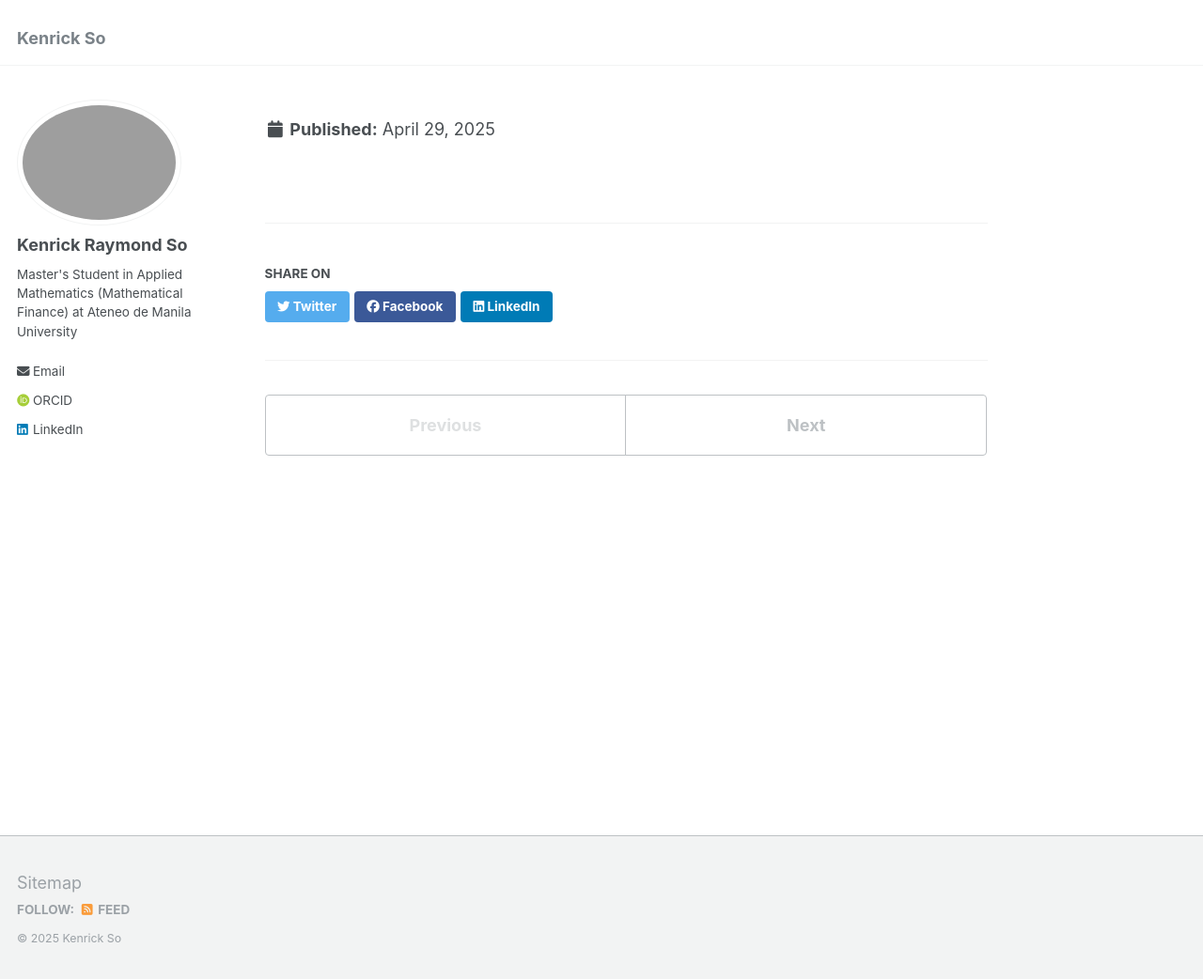
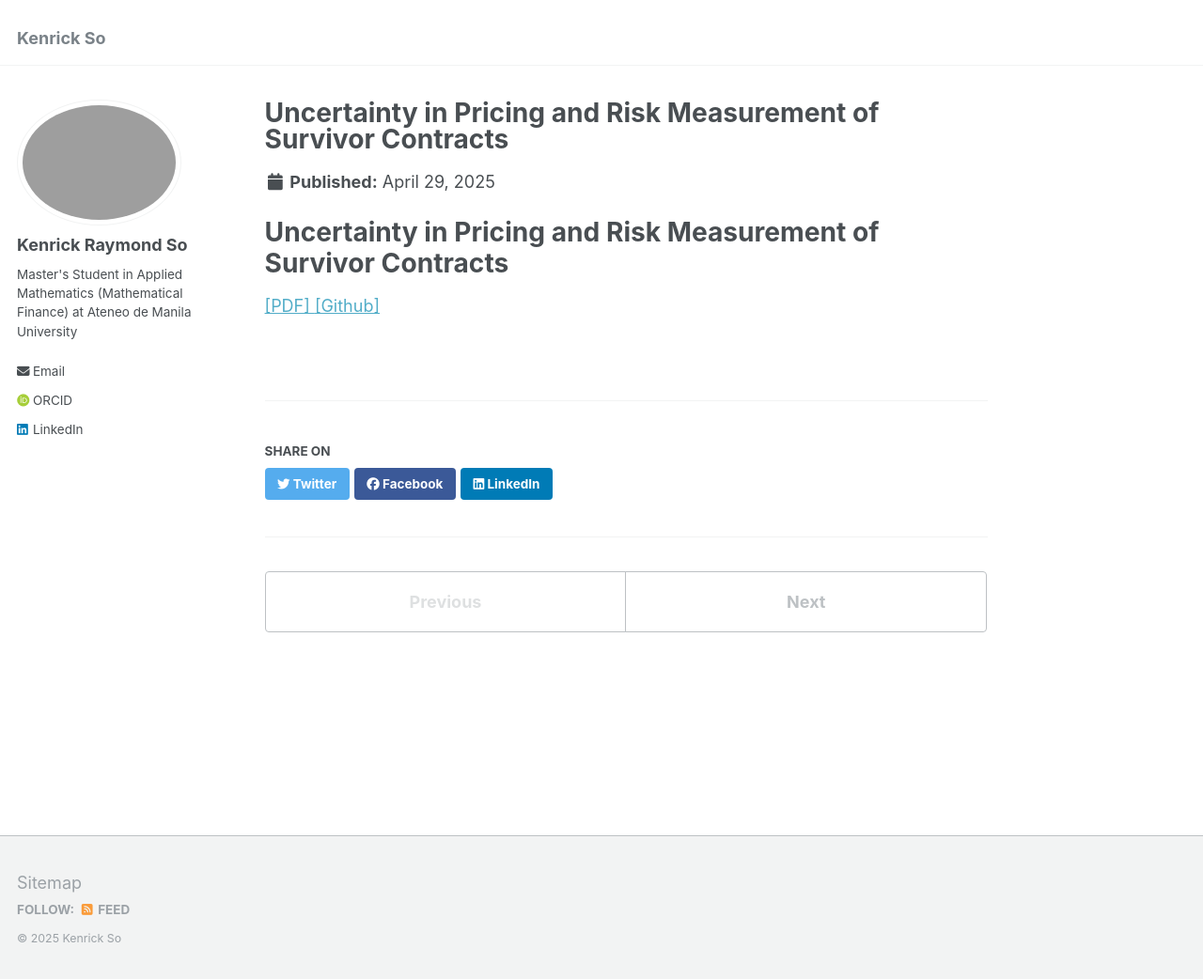
Before and after one commit to kenrickraymond/kenrickraymond.github.io, a Jekyll site: the page built from _portfolio/portfolio-1.md, in a window 1280 px wide and 1045 px high. Shown: the top 1042 px of the window at 94% size. Built offline with Jekyll 4.4.1, drawn with Linux system fonts in a browser that asks for light colours; some web fonts are replaced.

Commit message:
replaced error

```diff
--- a/_portfolio/portfolio-1.md
+++ b/_portfolio/portfolio-1.md
@@ -1,9 +1,14 @@
 ---
-title: "Uncertainty in Pricing and Risk Measurement of Survivor Contracts <a href='https://www.mdpi.com/2227-9091/13/2/35' target='_blank' onclick=\"gtag('event', 'click', { event_category: 'uncertainty-paper', event_action: 'click', event_label: 'PDF' });\">[PDF]</a> [[Github]](https://github.com/kenrickraymond/Longevity-Instrument-Pricing 'onclick=\"gtag(\'event\', \'click\', { event_category: \'uncertainty-paper\', event_action: \'click\', event_label: \'Github\' });\"')"
+title: "Uncertainty in Pricing and Risk Measurement of Survivor Contracts"
 excerpt: "Longevity risk, the uncertainty about how long retirees will live, poses a challenge for pension funds. If people live longer than expected, these funds can face financial strain. Traditionally, reinsurance has been the go-to solution to transfer this risk. However, there has been a rising interest in using capital markets to manage longevity risk, particularly through financial products like survivor swaps. These contracts allow institutions to share the risk of longevity, but the market is still in its early stages, and *there is no clear agreement on the best methods for predicting life expectancy or applying the right pricing models*. This project explores the valuation of survivor swaps by using four different models to estimate survival rates, alongside eight premium principles to calculate the fair value of these contracts. Beyond just pricing these instruments, the research introduces a framework for assessing the potential risks involved. As the demand for longevity risk products grows, it is important for financial institutions to understand how to measure possible losses. This will help them allocate capital properly, ensuring they meet regulatory requirements such as those set out by Solvency II. By addressing these challenges, this research aims to contribute to a more stable and effective approach to managing longevity risk."
 
 collection: portfolio
 ---
-<!--
-This is an item in your portfolio. It can have images or nice text. If you name the file .md, it will be parsed as markdown. If you name the file .html, it will be parsed as HTML.
--->
+
+# Uncertainty in Pricing and Risk Measurement of Survivor Contracts
+<a href="https://www.mdpi.com/2227-9091/13/2/35" target="_blank" onclick="gtag('event', 'click', { event_category: 'uncertainty-paper', event_action: 'click', event_label: 'PDF' });">
+  [PDF]
+</a>
+<a href="https://github.com/kenrickraymond/Longevity-Instrument-Pricing" target="_blank" onclick="gtag('event', 'click', { event_category: 'uncertainty-paper', event_action: 'click', event_label: 'Github' });">
+  [Github]
+</a>
```
